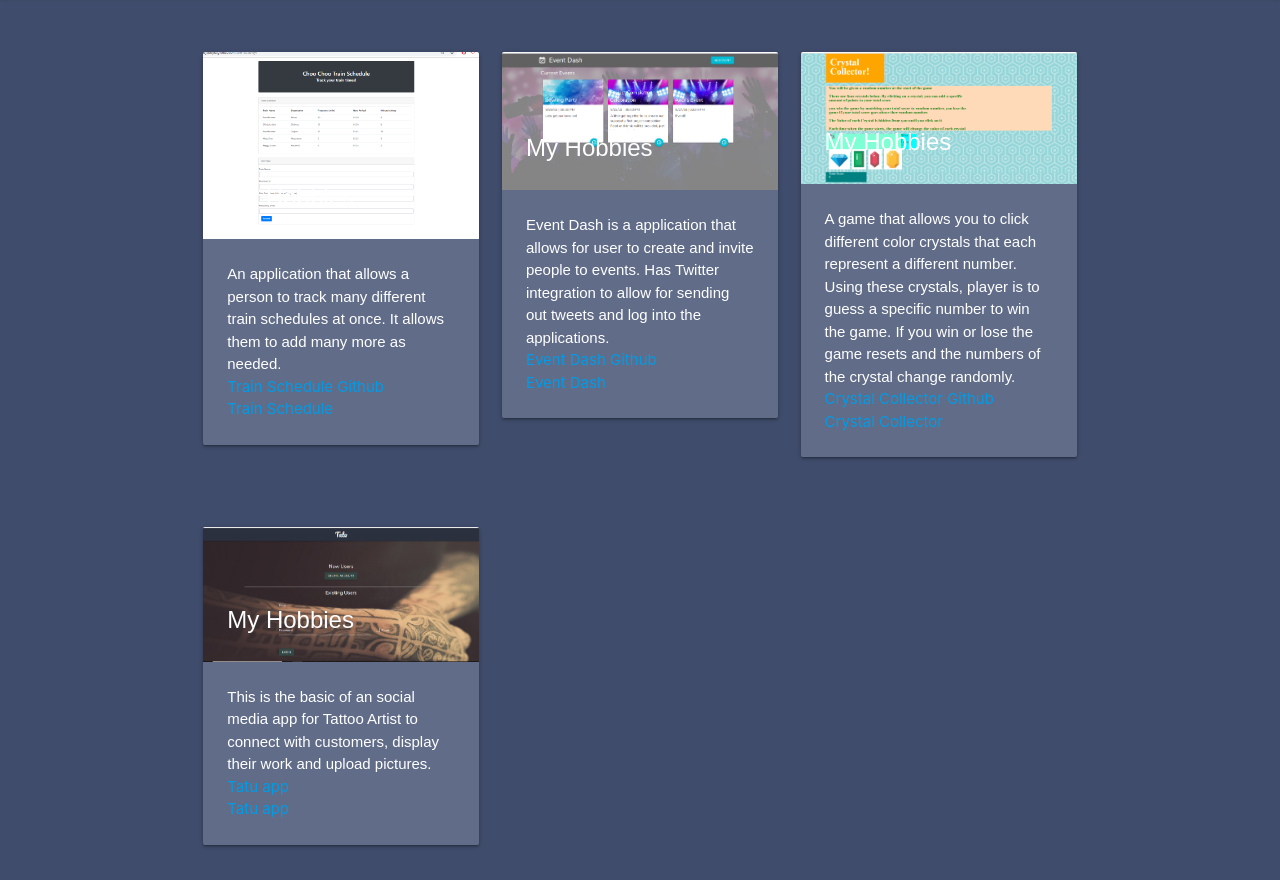
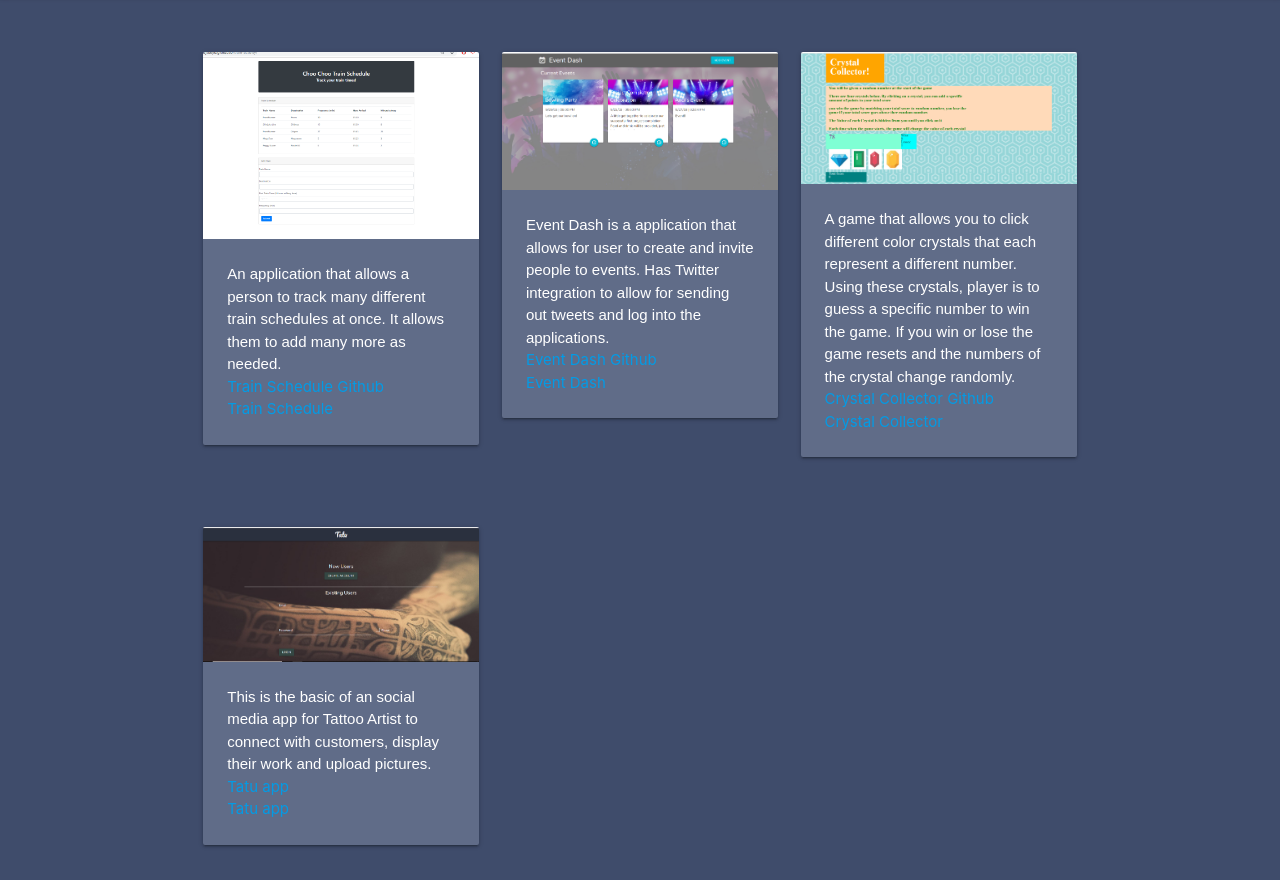
Before and after one commit to penajtokyo/mynewprofile, a plain HTML site: page myprojects.html in a window 1280 px wide. Shown: the part 67-947 px from the top of the page. Drawn offline with nearby package versions, Linux system fonts and the light colour scheme.

Commit message:
Changing some titles to make it  look cleaner

```diff
--- a/myprojects.html
+++ b/myprojects.html
@@ -28,7 +28,6 @@
                             <div class="card cardStyle">
                                 <div class="card-image">
                                     <img src="./assets/train schedule.PNG" class="responsive-img">
-                                    <span class="card-title fonts">My Hobbies</span>
                                 </div>
                                 <div class="card-content">
                                     <p class="fonts">An application that allows a person to track many different train schedules at once.
@@ -44,7 +43,6 @@
                             <div class="card cardStyle">
                                 <div class="card-image">
                                     <img src="./assets/Event Dash.PNG"  class="responsive-img">
-                                    <span class="card-title fonts">My Hobbies</span>
                                 </div>
                                 <div class="card-content">
                                     <p class="fonts">Event Dash is a application that allows for user to create and invite people to events.
@@ -60,7 +58,6 @@
                             <div class="card cardStyle">
                                 <div class="card-image">
                                     <img src="./assets/crystal.PNG"  class="responsive-img">
-                                    <span class="card-title fonts">My Hobbies</span>
                                 </div>
                                 <div class="card-content">
                                     <p class="fonts">A game that allows you to click different color crystals that each represent a different number.
@@ -77,7 +74,6 @@
                             <div class="card cardStyle">
                                 <div class="card-image">
                                     <img src="./assets/tatuapp.PNG" class="responsive-img">
-                                    <span class="card-title fonts">My Hobbies</span>
                                 </div>
                                 <div class="card-content">
                                     <p class="fonts">This is the basic of an social media app for Tattoo Artist to connect with
```
